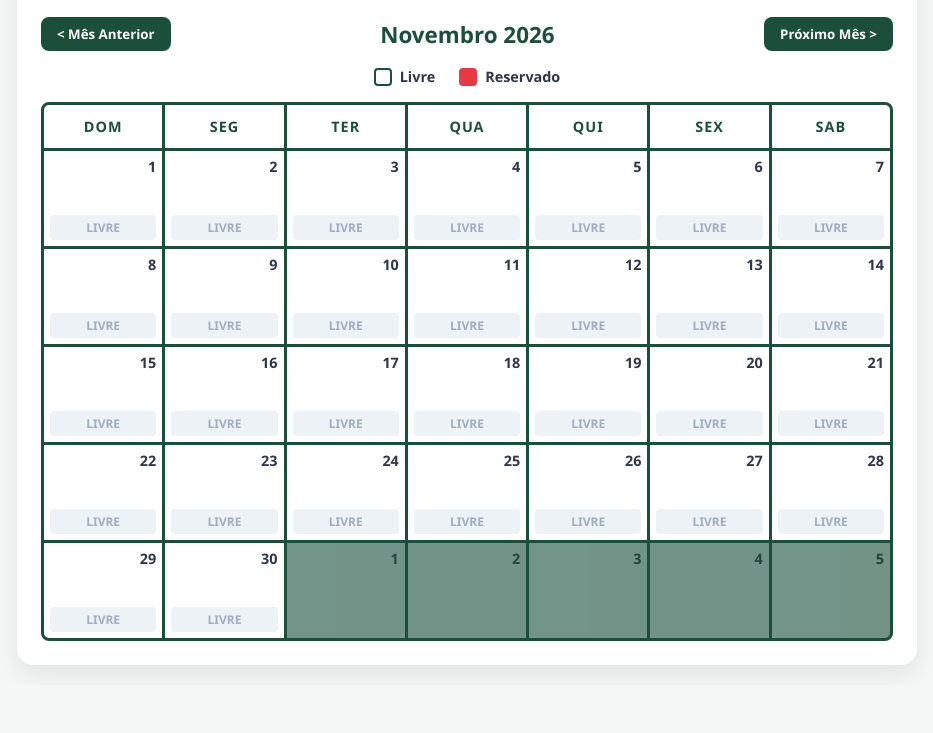
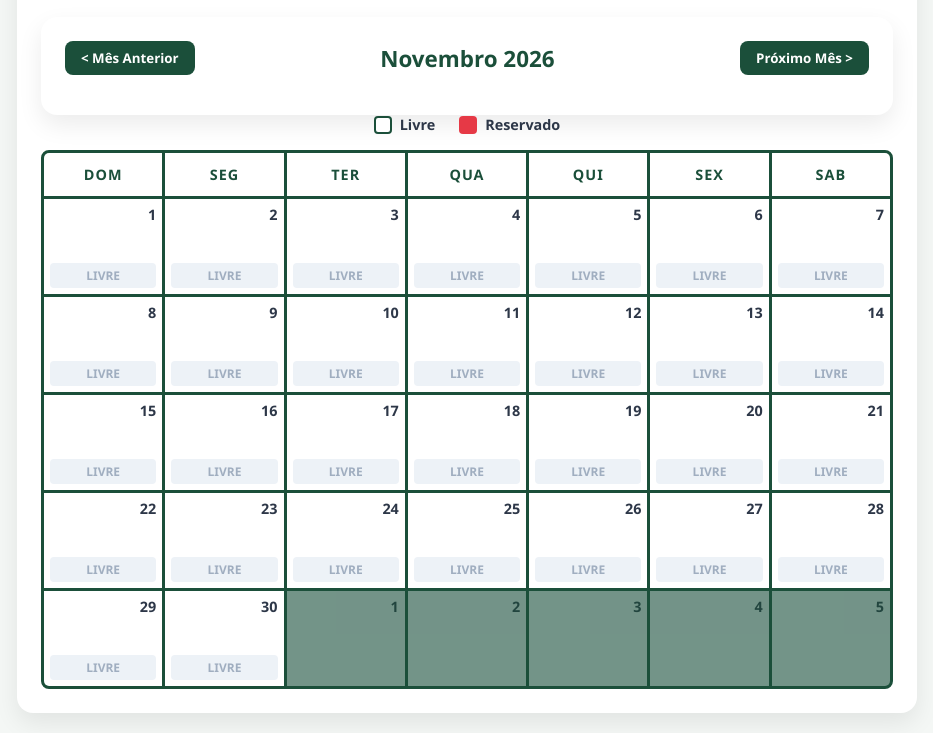
Before and after one commit to jmarcello0602/Reserva-Salao, a plain HTML site: page index.html in a window 1280 px wide. Shown: the part 129-862 px from the top of the page, without its empty margins (173-1106 px from the left). Before the commit the page ends 814 px from the top, so only its background shows below. Drawn offline with Linux system fonts and the light colour scheme.

Commit message:
Update index.html

```diff
--- a/index.html
+++ b/index.html
@@ -16,12 +16,13 @@
     </header>
 
     <!-- Controles de Mês -->
-    <div class="calendar-controls">
-      <button id="btnPrev" class="btn-nav">&lt; Mês Anterior</button>
-      <h2 id="monthYearTitle">Mês Ano</h2>
-      <button id="btnNext" class="btn-nav">Próximo Mês &gt;</button>
-    </div>
-
+   <div class="app-container">
+  <div class="calendar-controls">
+    <button id="btnPrev" class="btn-nav">&lt; Mês Anterior</button>
+    <h2 id="monthYearTitle">Mês Ano</h2>
+    <button id="btnNext" class="btn-nav">Próximo Mês &gt;</button>
+  </div>
+</div>
     <!-- Legenda das Cores -->
     <div class="legend">
       <div class="legend-item">
```
